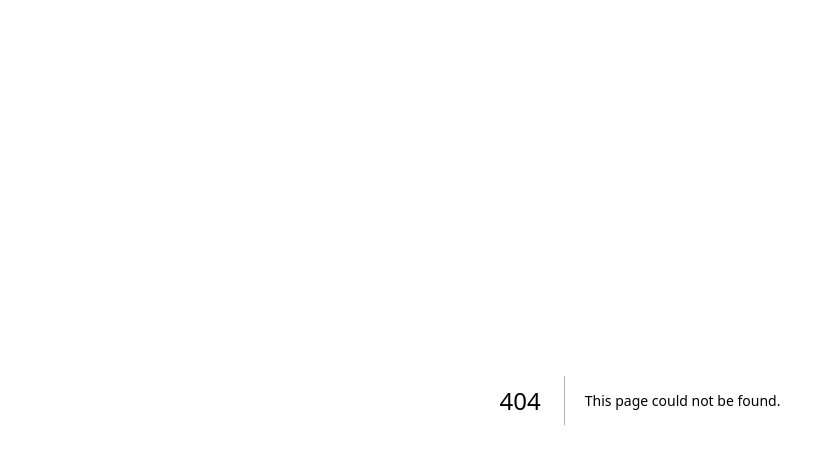
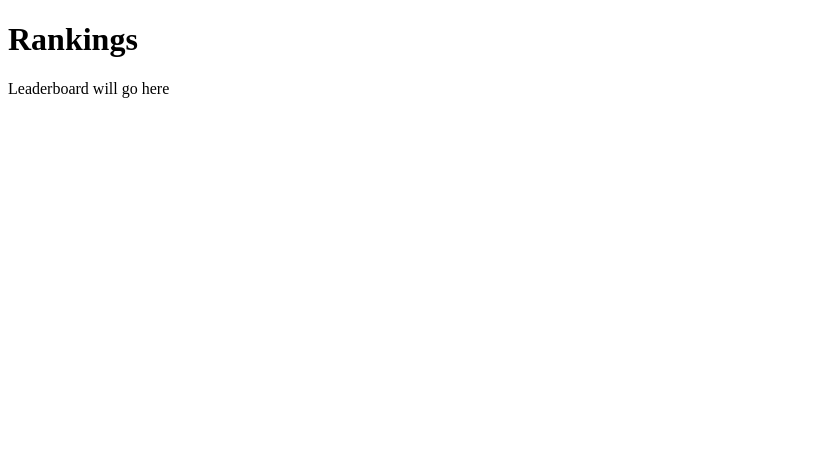
Before and after one commit to jonaboy19/NECSITE, a Next.js app: page /rankings in a window 1280 px wide. Before the commit this address had no page. Shown: the top 464 px of the page, without its empty margins (0-835 px from the left). Built offline with nearby package versions, Linux system fonts and the light colour scheme.

Commit message:
Add rankings page

```diff
--- /dev/null
+++ b/app/rankings/page.tsx
@@ -0,0 +1,8 @@
+export default function Rankings() {
+  return (
+    <div className="space-y-6">
+      <h1 className="text-3xl font-bold">Rankings</h1>
+      <div className="kaf-card p-4">Leaderboard will go here</div>
+    </div>
+  );
+}
```
